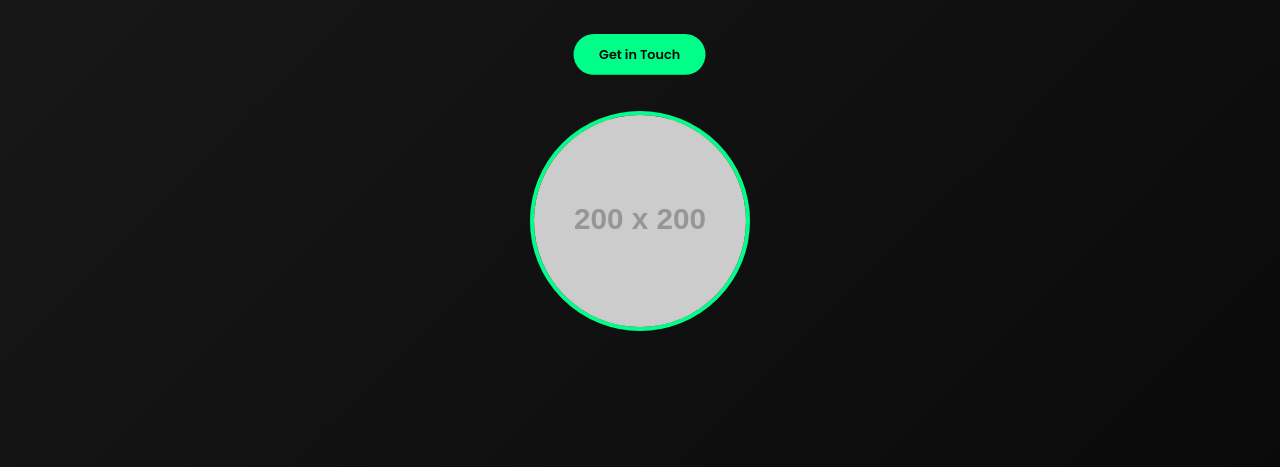
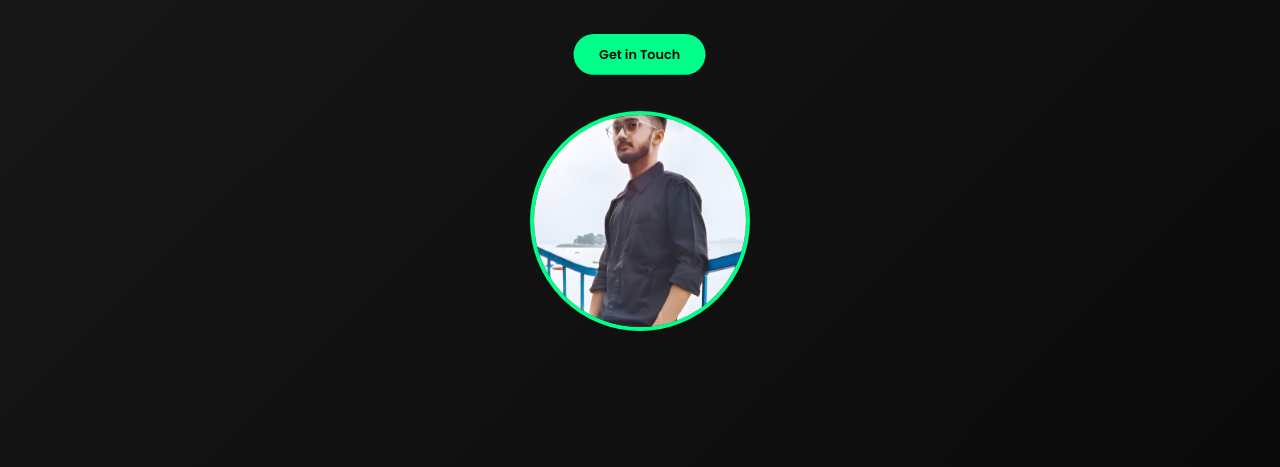
Before and after one commit to kumarnishantgupta/My-portfolio, a plain HTML site: page index.html in a window 1280 px wide. Shown: the part 333-800 px from the top of the page. Drawn offline with nearby package versions, Linux system fonts and the light colour scheme; placeholder pictures from the web are drawn by us.

Commit message:
Update index.html

```diff
--- a/index.html
+++ b/index.html
@@ -630,7 +630,7 @@
             <p>Full-Stack Developer | Crafting Digital Experiences with Code & Creativity</p>
             <a href="#contact" class="cta-button">Get in Touch</a>
             <div class="hero-image">
-                <img src="https://via.placeholder.com/200" alt="Your Portrait">
+                <img src="IMG_20240730_142605.jpg" alt="Your Portrait">
             </div>
         </div>
     </section>
```
